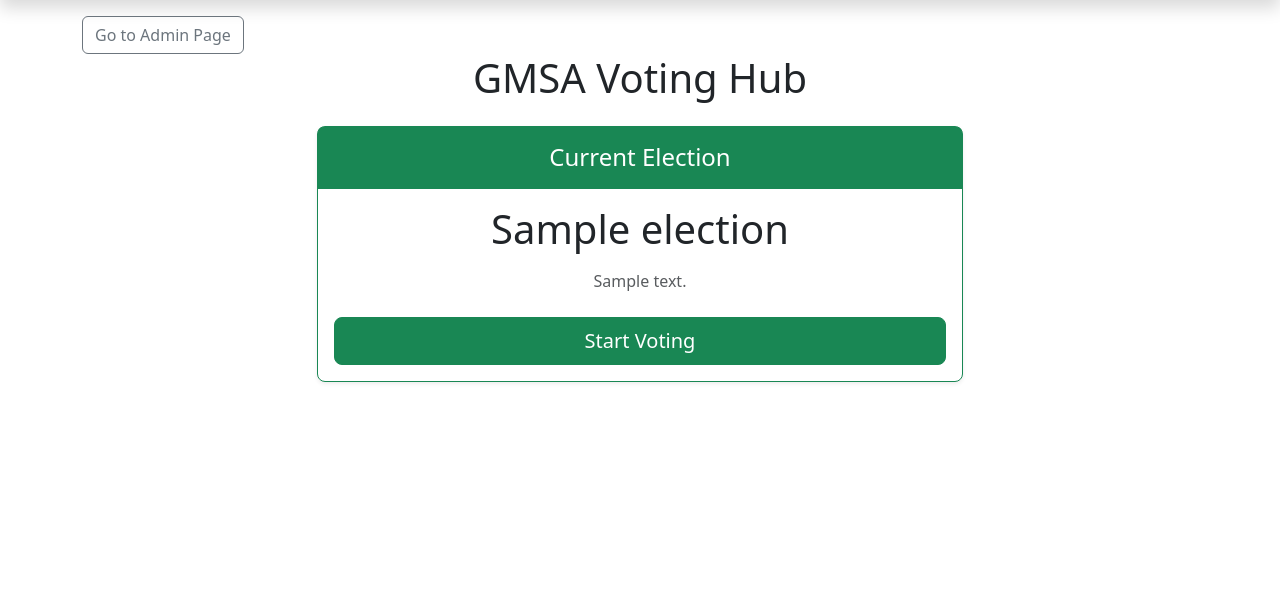
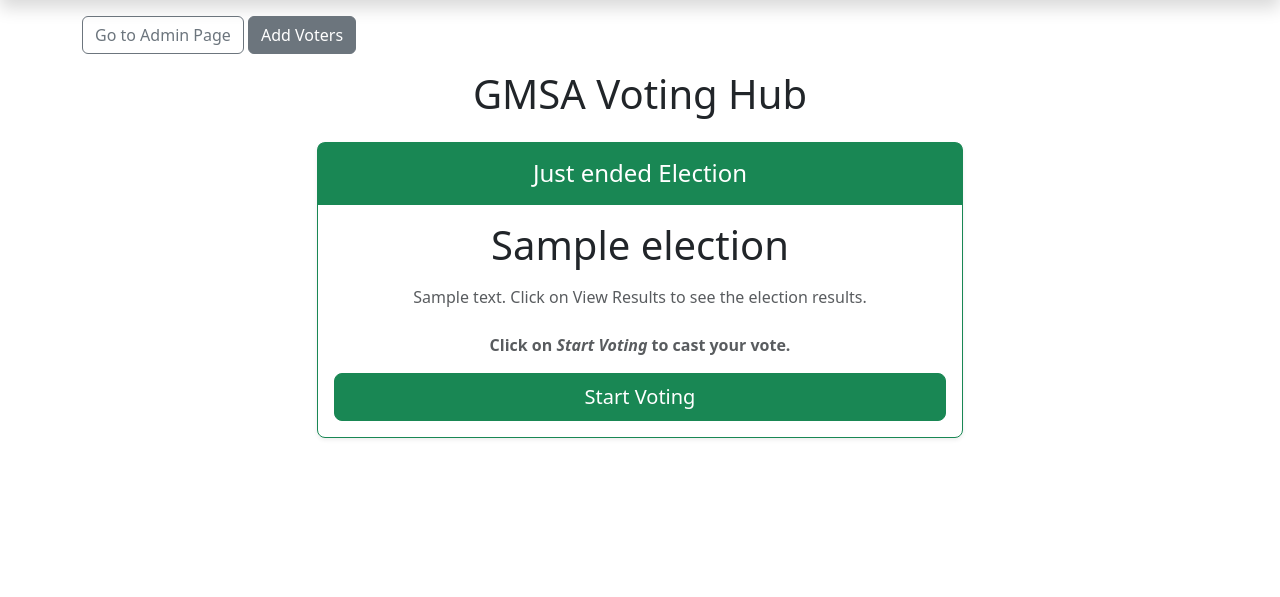
Before and after one commit to manaf-dev/e-voting-system, a Django app: page /elections/ in a window 1280 px wide. Shown: the part 76-673 px from the top of the page. Run offline with Django 5.2, Linux system fonts and the light colour scheme; a user stored in the database is signed in; tables that the repository leaves empty hold one stand-in row (values such as "Sample post"); data that the repository does not hold is empty.

Commit message:
Added add voter page for admin to add new voters. Also added alert message when election hasn't started and start voting is clicked.

```diff
--- a/accounts/urls.py
+++ b/accounts/urls.py
@@ -7,5 +7,6 @@ urlpatterns = [
     path(
         "change_password/", CustomPasswordChangeView.as_view(), name="change_password"
     ),
+    path("add-new-voters/", views.add_new_voters, name="add-voters"),
     # path("logout/", views.logout, name="logout"),
 ]
--- a/polls/templates/polls/home.html
+++ b/polls/templates/polls/home.html
@@ -10,7 +10,9 @@
 {% block content %}
 
 {% if request.user.is_staff %}
-    <a href="{% url 'admin:index' %}" class="btn btn-outline-secondary">Go to Admin Page</a>
+    <a href="{% url 'admin:index' %}" class="btn btn-outline-secondary mb-3">Go to Admin Page</a>
+    <a href="{% url 'add-voters' %}" class="btn btn-secondary mb-3">Add Voters</a>
+
 {% endif %}
 
 <div class="row home-row row-cols-1 d-flex flex-column w-100 w-md-50 m-auto text-center">
@@ -22,18 +24,31 @@
     <div class="col mt-3">
       <div class="card mb-4 rounded-3 shadow-sm border-success">
         <div class="card-header py-3 text-bg-success border-success">
-          <h4 class="my-0 fw-normal">Current Election</h4>
+
+          {% if election_status.election.results_published %}
+          <h4 class="my-0 fw-normal">Just ended Election</h4>
+          {% else %}
+          <h4 class="my-0 fw-normal">Active Election</h4>
+          {% endif %}
+
         </div>
         <div class="card-body">
           <h1 class="card-title">{{election_status.election.name}}</h1>
           <p class="mt-3 mb-4 text-muted">
             {{election_status.election.description}}
+            Click on View Results to see the election results.
           </p>
+
           {% if election_status.status == True %}
-
+          <p class="m-3 text-muted">
+            <strong>Click on <em>View Results</em> to see the election results.</strong>
+          </p>
           <a href="{% url 'vote-results' election_status.election.slug %}" class="w-100 btn btn-lg btn-outline-success">View Results</a>
 
           {% else %}
+          <p class="m-3 text-muted">
+            <strong>Click on <em>Start Voting</em> to cast your vote.</strong>
+          </p>
 
           <a href="{% url 'start-voting' election_status.election.slug %}" class="w-100 btn btn-lg btn-success">Start Voting</a>
 
--- a/polls/views.py
+++ b/polls/views.py
@@ -68,6 +68,14 @@ def has_user_finished_voting(user, election):
 
 def start_voting(request, election_slug):
     election = get_object_or_404(Election, slug=election_slug)
+    start_time = election.start_date.strftime("%I:%M %p")
+    start_date = election.start_date.strftime("%A, %x")
+    if election.start_date > timezone.now():
+        messages.info(
+            request,
+            f"Sorry! {election.name} is scheduled to start at {start_time} on {start_date}, see you then.",
+        )
+        return redirect("home")
     try:
         token = VoteToken.objects.get(voter=request.user, election=election)
         print(token.token)
```
Also changed, not shown: accounts/forms.py (+11 -0 lines), accounts/templates/accounts/add_voter.html (added, +27 -0 lines), accounts/views.py (+34 -0 lines).
